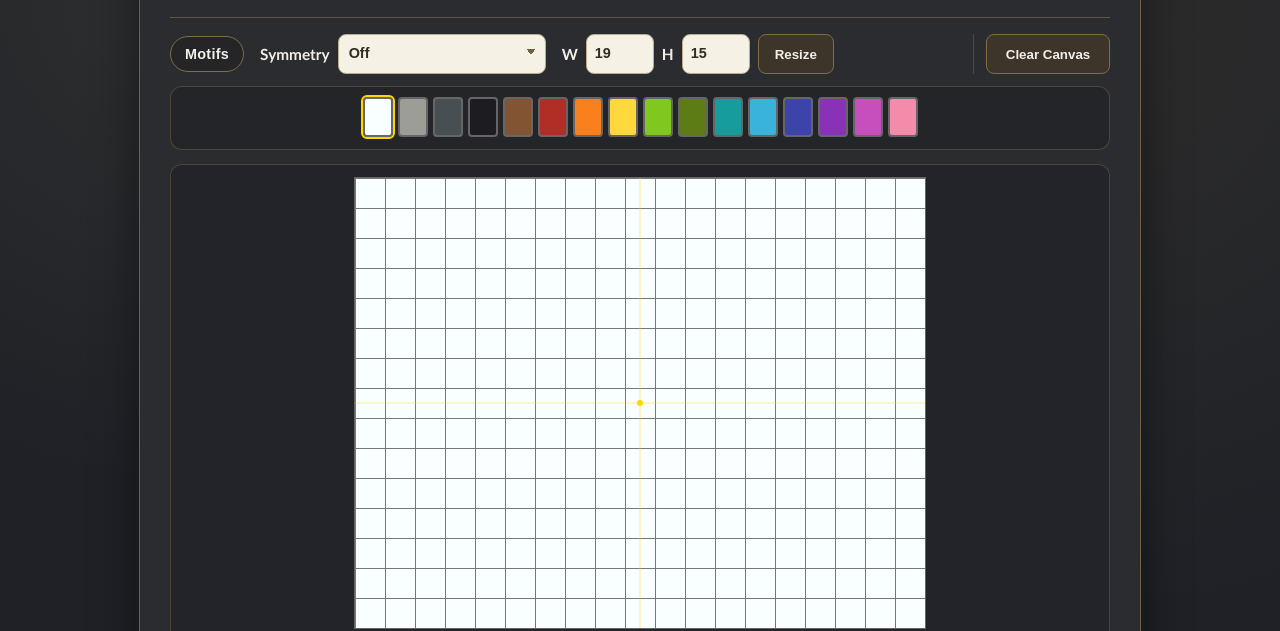
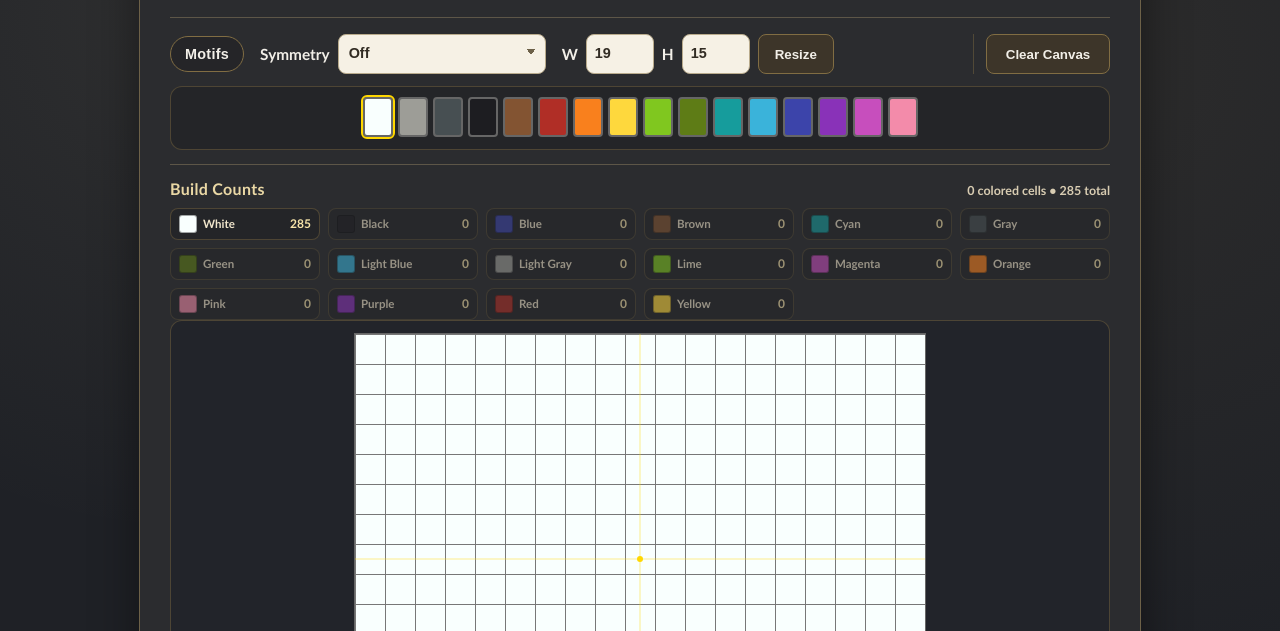
Before and after one commit to knitcodemonkey/treasured-pieces, a website with bundled scripts: page index.html in a window 1280 px wide. Shown: the part 169-800 px from the top of the page. Built offline with nearby package versions, Linux system fonts and the light colour scheme.

Commit message:
release: v6.1.15

```diff
--- a/features/studio-ui/studio-ui.css
+++ b/features/studio-ui/studio-ui.css
@@ -88,6 +88,78 @@ h1 {
 	display: flex;
 	flex-direction: column;
 	gap: 12px;
+}
+
+.counts-panel {
+	border-top: 1px solid var(--soft-border);
+	margin-top: 14px;
+	padding-top: 14px;
+	display: flex;
+	flex-direction: column;
+	gap: 10px;
+}
+
+.counts-header {
+	display: flex;
+	justify-content: space-between;
+	align-items: baseline;
+	gap: 12px;
+}
+
+.counts-header h2 {
+	margin: 0;
+	font-size: 1rem;
+	font-weight: 800;
+	color: #ead8a5;
+	letter-spacing: 0.02em;
+}
+
+.counts-summary {
+	font-size: 0.78rem;
+	font-weight: 700;
+	color: #d8ccb2;
+}
+
+.color-counts {
+	display: grid;
+	grid-template-columns: repeat(auto-fit, minmax(150px, 1fr));
+	gap: 8px;
+}
+
+.count-item {
+	display: grid;
+	grid-template-columns: 16px 1fr auto;
+	align-items: center;
+	gap: 8px;
+	padding: 6px 8px;
+	border: 1px solid rgba(129, 109, 67, 0.45);
+	border-radius: 8px;
+	background: rgba(0, 0, 0, 0.14);
+}
+
+.count-item.is-zero {
+	opacity: 0.55;
+}
+
+.count-swatch {
+	width: 16px;
+	height: 16px;
+	border-radius: 3px;
+	border: 1px solid rgba(0, 0, 0, 0.35);
+}
+
+.count-name {
+	font-size: 0.72rem;
+	font-weight: 700;
+	line-height: 1;
+	color: #f0e5cb;
+}
+
+.count-value {
+	font-size: 0.75rem;
+	font-weight: 800;
+	line-height: 1;
+	color: #f8e5aa;
 }
 
 .controls-topbar {
--- a/features/studio-ui/studio-ui.js
+++ b/features/studio-ui/studio-ui.js
@@ -490,7 +490,8 @@ function createCanvasController({
 	project,
 	getSymmetryEngine,
 	cellSize,
-	onPenToggleEraser
+	onPenToggleEraser,
+	onRender
 }) {
 	let drawing = false;
 	let lastPaintedCell = null;
@@ -606,6 +607,8 @@ function createCanvasController({
 		context.beginPath();
 		context.arc(centerX * cellSize, centerY * cellSize, 3, 0, Math.PI * 2);
 		context.fill();
+
+		onRender?.();
 	}
 
 	function paintEvent(event) {
@@ -706,6 +709,71 @@ function createCanvasController({
 	return { render };
 }
 
+function createColorUsageUI({ container, summary, project }) {
+	if (!container || !project?.palette?.colors) {
+		return { render: () => {} };
+	}
+
+	const normalizeColor = (value) => String(value || "").toUpperCase();
+
+	function render() {
+		const counts = new Map(
+			project.palette.colors.map((entry) => [normalizeColor(entry.hex), 0])
+		);
+
+		for (let y = 0; y < project.rows; y += 1) {
+			for (let x = 0; x < project.cols; x += 1) {
+				const key = normalizeColor(project.grid[y][x]);
+				counts.set(key, (counts.get(key) || 0) + 1);
+			}
+		}
+
+		const entries = project.palette.colors.map((entry) => {
+			const count = counts.get(normalizeColor(entry.hex)) || 0;
+			return {
+				...entry,
+				count
+			};
+		});
+
+		entries.sort((a, b) => b.count - a.count || a.name.localeCompare(b.name));
+
+		const defaultColor = normalizeColor(project.palette.colors[0]?.hex);
+		const totalCells = project.cols * project.rows;
+		const defaultCount = counts.get(defaultColor) || 0;
+		const coloredCount = totalCells - defaultCount;
+
+		if (summary) {
+			summary.textContent = `${coloredCount} colored cells • ${totalCells} total`;
+		}
+
+		container.innerHTML = "";
+		for (const entry of entries) {
+			const item = document.createElement("div");
+			item.className = `count-item${entry.count === 0 ? " is-zero" : ""}`;
+
+			const swatch = document.createElement("span");
+			swatch.className = "count-swatch";
+			swatch.style.background = entry.hex;
+
+			const name = document.createElement("span");
+			name.className = "count-name";
+			name.textContent = entry.name;
+
+			const value = document.createElement("span");
+			value.className = "count-value";
+			value.textContent = String(entry.count);
+
+			item.appendChild(swatch);
+			item.appendChild(name);
+			item.appendChild(value);
+			container.appendChild(item);
+		}
+	}
+
+	return { render };
+}
+
 function updateVersionLabel(versionLabel) {
 	const pageVersion =
 		document.body.dataset.version ||
@@ -747,6 +815,8 @@ function bootstrap() {
 	const motifModalBackdrop = document.getElementById("motifModalBackdrop");
 	const motifPicker = document.getElementById("motifPicker");
 	const clearButton = document.getElementById("clearBtn");
+	const colorCountsContainer = document.getElementById("colorCounts");
+	const countsSummary = document.getElementById("countsSummary");
 
 	const initialCols = parseDimension(widthInput?.value, COLS);
 	const initialRows = parseDimension(heightInput?.value, ROWS);
@@ -780,12 +850,21 @@ function bootstrap() {
 		});
 	};
 
+	const colorUsageUI = createColorUsageUI({
+		container: colorCountsContainer,
+		summary: countsSummary,
+		project
+	});
+
 	const controller = createCanvasController({
 		canvas,
 		context,
 		project,
 		getSymmetryEngine,
 		cellSize: CELL,
+		onRender: () => {
+			colorUsageUI.render();
+		},
 		onPenToggleEraser: () => {
 			const isEraseActive =
 				normalizeColor(project.currentColor) === normalizeColor(eraseColor);
--- a/index.html
+++ b/index.html
@@ -3,10 +3,10 @@
 	<head>
 		<meta charset="utf-8" />
 		<meta name="viewport" content="width=device-width, initial-scale=1" />
-		<title>Treasured Pieces • Version 6.1.14</title>
+		<title>Treasured Pieces • Version 6.1.15</title>
 		<link rel="stylesheet" href="features/studio-ui/studio-ui.css" />
 	</head>
-	<body data-version="v6.1.14">
+	<body data-version="v6.1.15">
 		<a class="skip-link" href="#studioMain">Skip to drawing studio</a>
 		<main id="studioMain" class="app">
 			<header>
@@ -105,6 +105,14 @@
 				></div>
 			</section>
 
+			<section class="counts-panel" aria-label="Build counts">
+				<div class="counts-header">
+					<h2>Build Counts</h2>
+					<div id="countsSummary" class="counts-summary">0 colored cells</div>
+				</div>
+				<div id="colorCounts" class="color-counts" aria-live="polite"></div>
+			</section>
+
 			<section class="canvas-panel" aria-label="Pattern canvas">
 				<div class="canvas-wrap">
 					<canvas
--- a/package.json
+++ b/package.json
@@ -1,6 +1,6 @@
 {
 	"name": "treasuredpieces",
-	"version": "6.1.14",
+	"version": "6.1.15",
 	"description": "> _I know you've been saving something beautiful. Let's find what it wants to become._",
 	"main": "index.js",
 	"directories": {
```
Also changed, not shown: docs/releases/v6.1.15.md (added, +34 -0 lines), CHANGELOG.md, README.md, docs/releases/README.md.
